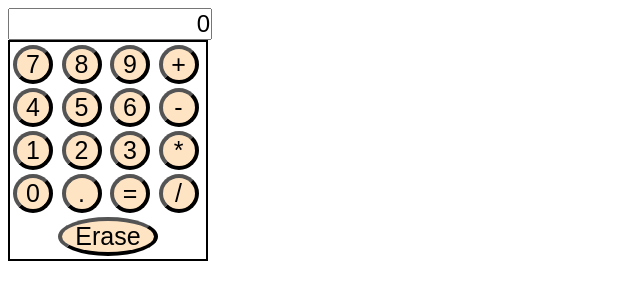
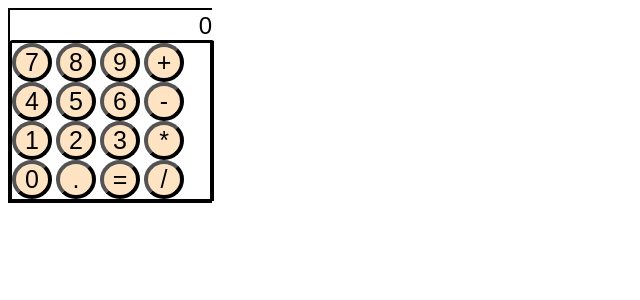
Before and after one commit to AlexeySitnikov/Calculator, a plain HTML site: page index.html in a window 1280 px wide. Shown: the whole page, without its empty margins (0-640 px from the left). Drawn offline with Linux system fonts and the light colour scheme.

Commit message:
no table

```diff
--- a/index.html
+++ b/index.html
@@ -6,9 +6,38 @@
     <link href="styles.css" rel="stylesheet" />
   </head>
   <body>
-    <input id="outputLine" type="text" class="outputLine" value="0"></input>
+    <div class="calculatorFrame">
+      <input id="outputLine" type="text" class="outputLine" value="0"></input>
 
-    <div class="buttons">
+      <div class="calculatorFrame">
+        <div class="buttons">
+          <button class="buttonDigits">7</button>
+          <button class="buttonDigits">8</button>
+          <button class="buttonDigits">9</button>
+          <button class="buttonDigits">+</button>
+        </div>
+        <div class="buttons">
+          <button class="buttonDigits">4</button>
+          <button class="buttonDigits">5</button>
+          <button class="buttonDigits">6</button>
+          <button class="buttonDigits">-</button>
+        </div>
+        <div class="buttons">
+          <button class="buttonDigits">1</button>
+          <button class="buttonDigits">2</button>
+          <button class="buttonDigits">3</button>
+          <button class="buttonDigits">*</button>
+        </div>
+        <div class="buttons">
+          <button class="buttonDigits">0</button>
+          <button class="buttonDigits">.</button>
+          <button class="buttonDigits">=</button>
+          <button class="buttonDigits">/</button>
+        </div>
+      </div>
+    </div>
+
+    <!-- <div class="buttons">
       <table class="calculatorFrame">
         <thead></thead>
         <tr class="firstLine">
@@ -40,7 +69,7 @@
         </tr>
         <tfoot></tfoot>
       </table>
-    </div>
+    </div> -->
 
     <script src = "logic.js"></script>
   </body>
--- a/styles.css
+++ b/styles.css
@@ -2,7 +2,7 @@
   border: 2px solid black;
   width: 200px;
   margin: 0px;
-  margin-bottom: 00px;
+  margin-bottom: 0px;
 }
 
 .outputLine {
@@ -10,7 +10,9 @@
   font-size: 24px;
   padding: 0;
   margin: 0;
-  width: 200px;
+  width: 100%;
+  border-color: transparent;
+  border-bottom: 1px solid;
 }
 
 .buttonDigits {
@@ -19,6 +21,13 @@
   border-width: 4px;
   width: 40px;
   background-color: bisque;
+  display: inline;
+}
+
+.buttons {
+  /* padding: 5px; */
+  /* margin: 0px; */
+  /* border: 0px; */
 }
 
 .buttonErase {
```
